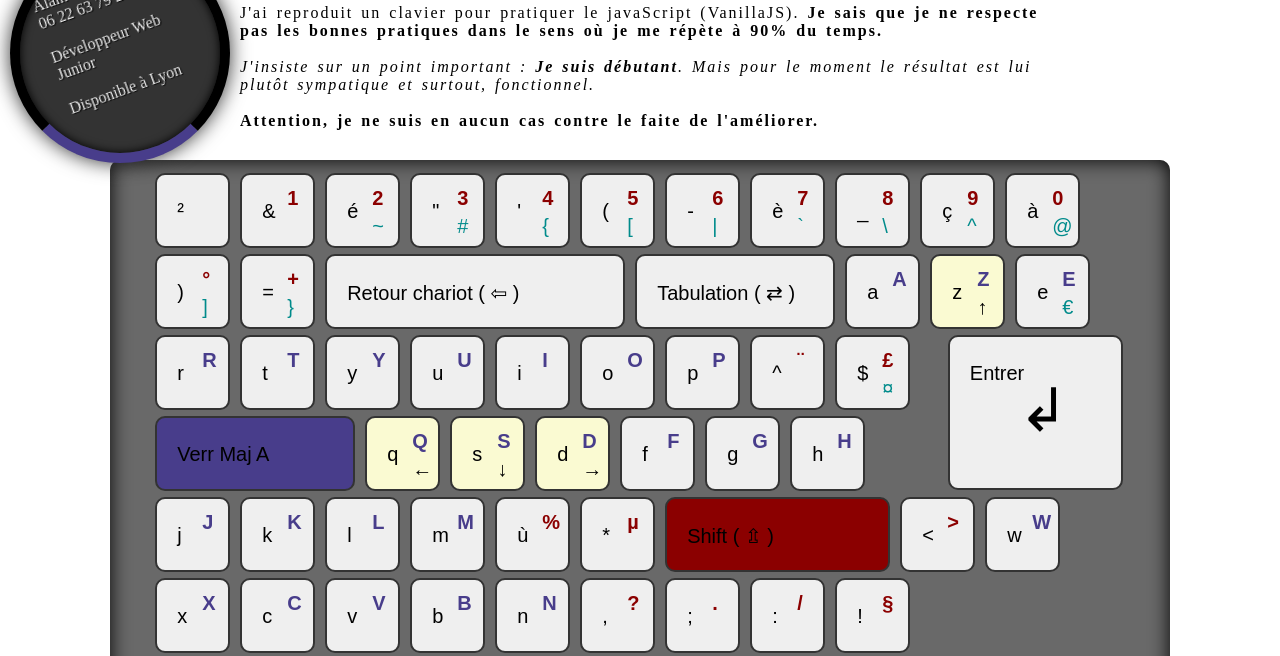
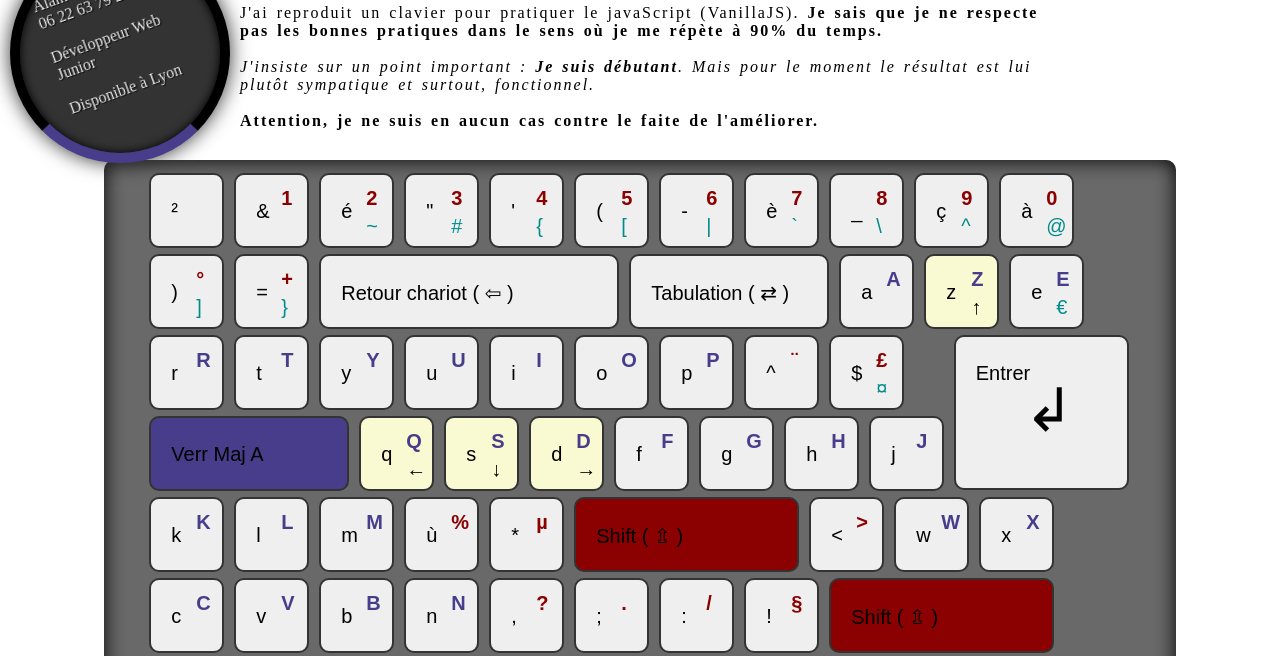
Before and after one commit to Zyrass/projet-vanillajs-virtual-keyboard, a plain HTML site: page index.html in a window 1280 px wide. Shown: the part 67-723 px from the top of the page. Drawn offline with Linux system fonts and the light colour scheme.

Commit message:
update css

```diff
--- a/css/style.css
+++ b/css/style.css
@@ -140,7 +140,7 @@ textarea {
 
     box-shadow: 0 0 20px #000 inset;
 
-    width: 83%;
+    width: 84%;
     margin: 30px auto;
     background-color: #696969;
     border-radius: 10px;
```
